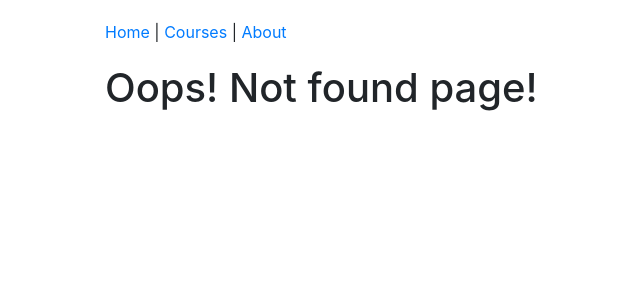
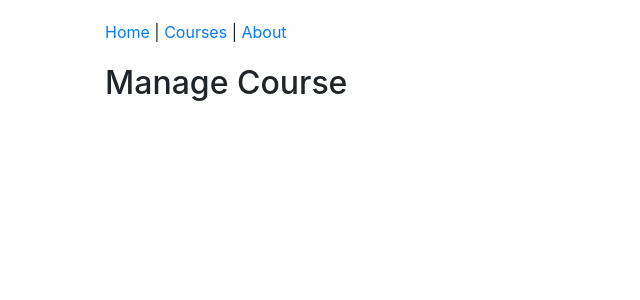
Before and after one commit to Leoniiii/React-redux, a React app: page /course in a window 1280 px wide. Before the commit this address had no page. Shown: the top 300 px of the page, without its empty margins (125-765 px from the left). Built offline with nearby package versions, Linux system fonts and the light colour scheme; no server answers; what redux-immutable-state-invariant would draw is missing.

Commit message:
Convert class to a component function

```diff
--- a/src/components/App.js
+++ b/src/components/App.js
@@ -5,6 +5,7 @@
 import Header from "./common/Header";
 import NotFoundPage from "./NotFoundPage";
 import CoursesPage from "./courses/CoursesPage";
+import ManageCoursePage from "./courses/ManageCoursePage";
 
 const App = () => {
   return (
@@ -14,6 +15,8 @@
         <Route exact path="/" component={HomePage} />
         <Route path="/about" component={AboutPage} />
         <Route path="/courses" component={CoursesPage} />
+        <Route path="/course/:slug" component={ManageCoursePage} />
+        <Route path="/course" component={ManageCoursePage} />
         <Route component={NotFoundPage} />
       </Switch>
     </div>
--- a/src/components/courses/ManageCoursePage.js
+++ b/src/components/courses/ManageCoursePage.js
@@ -1,13 +1,11 @@
-import React from "react";
+import React, { useEffect } from "react";
 import { connect } from "react-redux";
 import * as courseActions from "../../redux/actions/courseActions";
 import * as authorActions from "../../redux/actions/authorActions";
 import PropTypes from "prop-types";
 
-class ManageCoursePage extends React.Component {
-  componentDidMount() {
-    const { courses, authors, loadAuthors, loadCourses } = this.props;
-
+function ManageCoursePage({ courses, authors, loadAuthors, loadCourses }) {
+  useEffect(() => {
     if (courses.length === 0) {
       loadCourses().catch((error) => {
         alert("Loading courses failed" + error);
@@ -19,20 +17,18 @@
         alert("Loading authors failed" + error);
       });
     }
-  }
-  render() {
-    return (
-      <>
-        <h2>Manage Course</h2>
-      </>
-    );
-  }
+  }, []);
+
+  return (
+    <>
+      <h2>Manage Course</h2>
+    </>
+  );
 }
 
 ManageCoursePage.propTypes = {
   authors: PropTypes.array.isRequired,
   courses: PropTypes.array.isRequired,
-  actions: PropTypes.object.isRequired,
   loadCourses: PropTypes.func.isRequired,
   loadAuthors: PropTypes.func.isRequired,
 };
```
